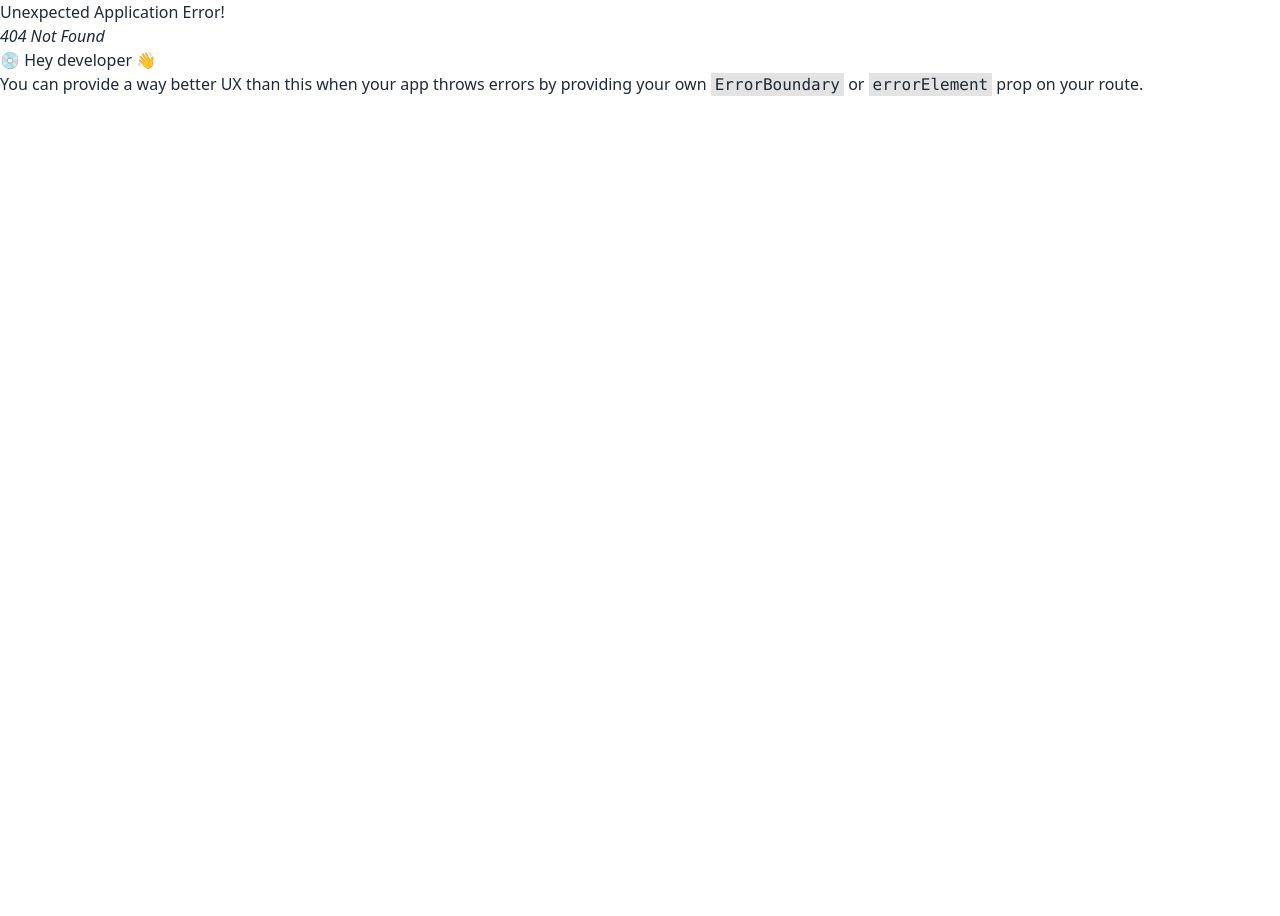
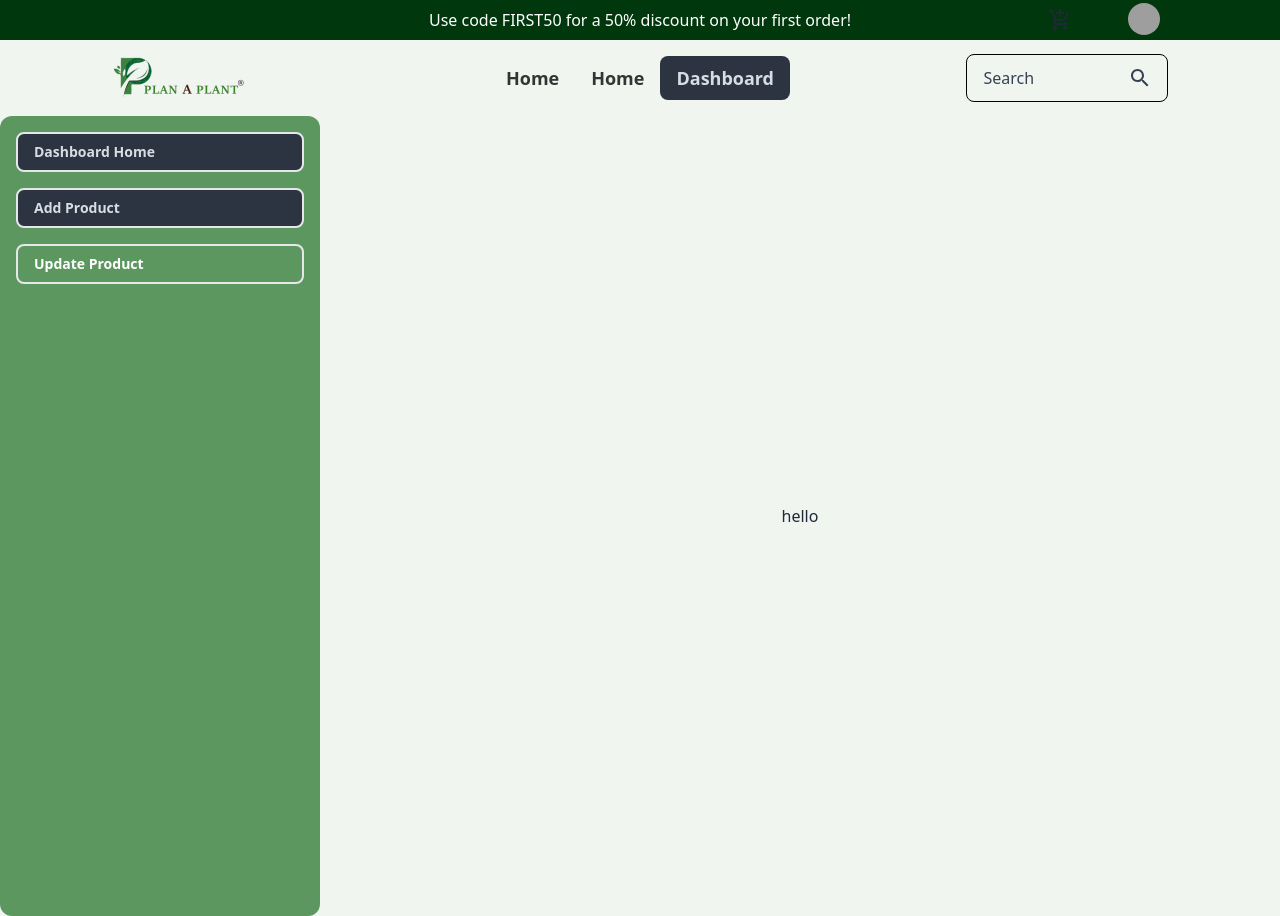
Before and after one commit to alamnahid/plan-a-planet, a React (Vite) app: page /dashboard/addproduct in a window 1280 px wide. Before the commit this address had no page. Before the commit the page ends 800 px from the top, so only its background shows below. Built offline with nearby package versions, Linux system fonts and the light colour scheme; grey boxes are pictures that could not be loaded.

Commit message:
create some sections and dashboard

```diff
--- /dev/null
+++ b/src/Components/Dashboard/Add Product/AddProduct.jsx
@@ -0,0 +1,12 @@
+
+
+const AddProduct = () => {
+    return (
+        <div>
+            <h1>hello</h1>
+
+        </div>
+    );
+};
+
+export default AddProduct;
--- /dev/null
+++ b/src/Components/Dashboard/DashboardMain.jsx
@@ -0,0 +1,35 @@
+import { NavLink, Outlet } from "react-router-dom";
+import Navbar from "../Shared/Navbar/Navbar";
+
+
+const DashboardMain = () => {
+    return (
+        <div className="bg-[#F0F5F0]" >
+            <Navbar></Navbar>
+            <div className="drawer bg-[#F0F5F0] lg:drawer-open">
+                <input id="my-drawer-2" type="checkbox" className="drawer-toggle bg-[#F0F5F0]" />
+                <div className="drawer-content bg-[#F0F5F0] flex flex-col items-center justify-center">
+                    <Outlet></Outlet>
+                    <label htmlFor="my-drawer-2" className="btn btn-primary drawer-button lg:hidden">Open Dashboard</label>
+
+
+
+                </div>
+                <div className="drawer-side">
+                    <label htmlFor="my-drawer-2" aria-label="close sidebar" className="drawer-overlay "></label>
+                    <ul className="menu p-4 w-80 min-h-full text-base-content rounded-xl bg-[#3b823fcf]">
+                        {/* Sidebar content here */}
+                        <li><NavLink className="border-2 text-white font-bold hover:bg-gray-700" to='/dashboard'>Dashboard Home</NavLink></li>
+                        <li><NavLink className="border-2 text-white font-bold mt-4 hover:bg-gray-700" to='/dashboard/addproduct'>Add Product</NavLink></li>
+                        <li><NavLink className="border-2 text-white font-bold mt-4 hover:bg-gray-700" to='/dashboard/updateproduct'>Update Product</NavLink></li>
+
+                    </ul>
+
+                </div>
+            </div>
+
+        </div>
+    );
+};
+
+export default DashboardMain;
--- /dev/null
+++ b/src/Components/Dashboard/Update Product/UpdateProduct.jsx
@@ -0,0 +1,12 @@
+
+
+const UpdateProduct = () => {
+    return (
+        <div>
+            <h1>update producty</h1>
+
+        </div>
+    );
+};
+
+export default UpdateProduct;
--- a/src/Components/Home/Home.jsx
+++ b/src/Components/Home/Home.jsx
@@ -1,6 +1,7 @@
 import BestSelling from "./Best Selling/BestSelling";
 import CoverHome from "./CoverHome/CoverHome";
 import SomeCategories from "./Some Categorie/SomeCategories";
+import TradingPlants from "./Treding Plants/TradingPlants";
 
 
 const Home = () => {
@@ -9,6 +10,7 @@ const Home = () => {
             <CoverHome></CoverHome>
             <SomeCategories></SomeCategories>
             <BestSelling></BestSelling>
+            <TradingPlants></TradingPlants>
 
         </div>
     );
--- /dev/null
+++ b/src/Components/Home/Treding Plants/TradingPlants.jsx
@@ -0,0 +1,29 @@
+import { Link } from "react-router-dom";
+
+
+const TradingPlants = () => {
+    return (
+        <div className="mt-28">
+            <h1 className="text-[#343434] text-5xl font-bold text-center pb-8 border-b-2 border-green-800 rounded-xl w-fit mx-auto ">Trending Plants</h1>
+
+
+            <div className="grid grid-cols-1 md:grid-cols-2 mt-8 justify-items-center items-center gap-8 lg:grid-cols-3 xl:grid-cols-4">
+
+            <div className="w-[18rem] px-5 pt-5 pb-4 h-[26rem] rounded-2xl bg-white">
+                    <img src="https://i.ibb.co/J7B3Zgf/Frame-61-2.png" alt="" />
+
+                    <h1 className="text-[#343434] font-semibold mt-3 text-xl">Nahid Alam</h1>
+                    <h1 className="text-[#343434] text-xl">$ 350</h1>
+
+
+                    <Link><button className="capitalize h-16 w-full bg-[#3B823E] px-5 text-white font-semibold text-xl rounded-lg mt-4 hover:bg-white hover:text-black hover:border-2 hover:border-green-800">Shop Now</button></Link>
+
+
+                </div>
+            </div>
+
+        </div>
+    );
+};
+
+export default TradingPlants;
--- a/src/Components/Shared/Navbar/Navbar.jsx
+++ b/src/Components/Shared/Navbar/Navbar.jsx
@@ -55,7 +55,7 @@ const Navbar = () => {
                     <ul className="menu menu-horizontal px-1">
                         <li><NavLink className="text-[#343434] font-semibold text-lg" to='/'>Home</NavLink></li>
                         <li><NavLink className="text-[#343434] font-semibold text-lg" to='/about'>Home</NavLink></li>
-                        <li><NavLink className="text-[#343434] font-semibold text-lg" to='/contact'>Home</NavLink></li>
+                        <li><NavLink className="text-[#343434] font-semibold text-lg" to='/dashboard'>Dashboard</NavLink></li>
                     </ul>
                 </div>
                 <div className="navbar-end">
```
Also changed, not shown: src/Components/Routes/Routes.jsx (+22 -0 lines).
